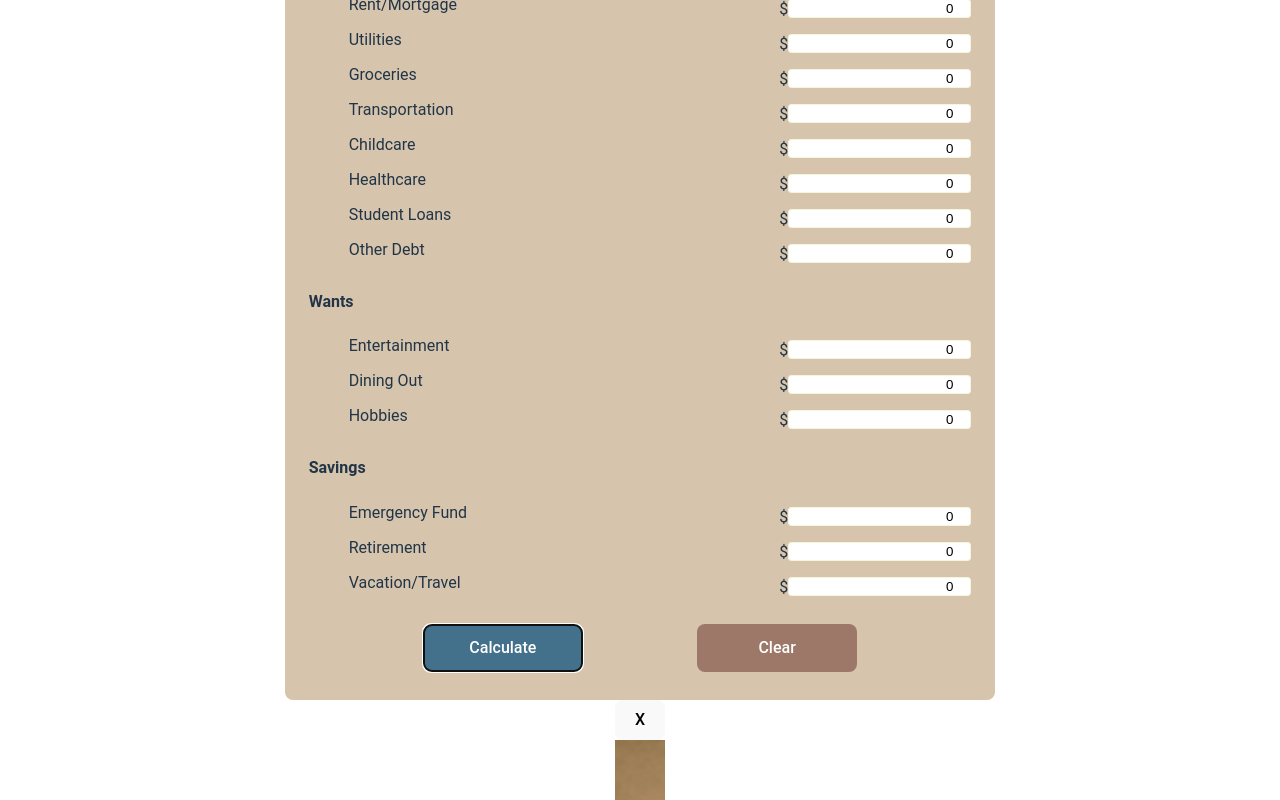
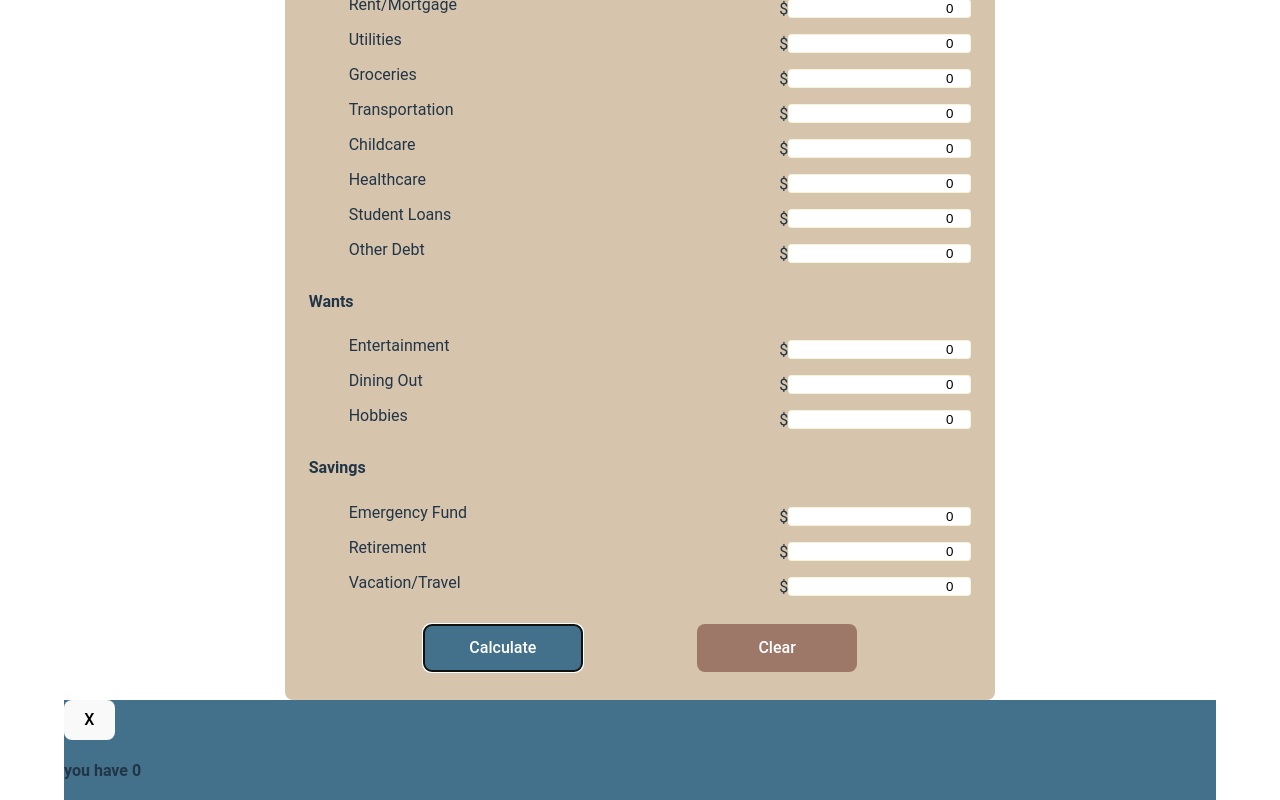
Before and after one commit to doanaminh/build-a-budget, a React (Vite) app in the folder client/: page /budget-calculator in a window 1280 px wide. Both pictures are taken after a click on the button "Calculate". Shown: the part 476-1276 px from the top of the page. Built offline with nearby package versions, Linux system fonts and the light colour scheme; a web font is replaced by a local one.

Commit message:
created a css file for Modal component

```diff
--- /dev/null
+++ b/client/src/components/Modal.css
@@ -0,0 +1,6 @@
+.modalBody {
+    border-bottom-left-radius: .5rem;
+    border-bottom-right-radius: .5rem;
+    background-color: #43718b;
+    width: 90%;
+}
--- a/client/src/components/Modal.tsx
+++ b/client/src/components/Modal.tsx
@@ -1,3 +1,5 @@
+import "./Modal.css"
+
 interface Props {
     setOpenModal: any;
     children?:React.ReactNode;
@@ -19,16 +21,16 @@ const Modal: React.FC<Props> = ({
 
     return (
         <>
-            <section>
+            <section className="modalBody">
                 <button
                 onClick={() => {
                     setOpenModal(false);
                 }}
                 >X</button>
-                <section>
-                    <main>
+                <section className="modalBreakdown">
+                    <section>
                         <h4>{title}</h4>
-                    </main>
+                    </section>
                     <article>
                         <p>{a1Msg}</p>
                     </article>
--- a/client/src/pages/BudgetCalculator.tsx
+++ b/client/src/pages/BudgetCalculator.tsx
@@ -362,7 +362,15 @@ export default function() {
                         <div></div>
                     </div>
                 </form>
-                {modalOpen && <Modal setOpenModal={setModalOpen} />}
+                {modalOpen &&
+                <Modal
+                    setOpenModal={setModalOpen}
+                    title={`you have ${remainder}`}
+                    a1Msg='wow'
+                    a2Msg='nice'
+                    a3Msg='awesome'
+                    conclusion='great job'
+                />}
             </section>
         </>
     )
```
